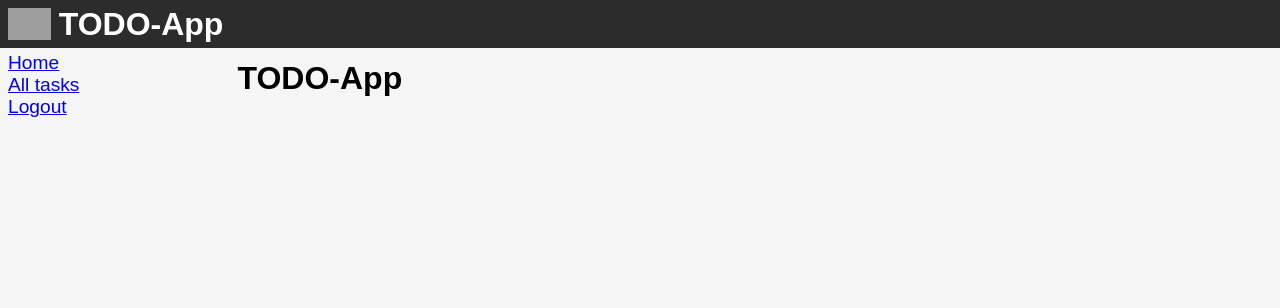
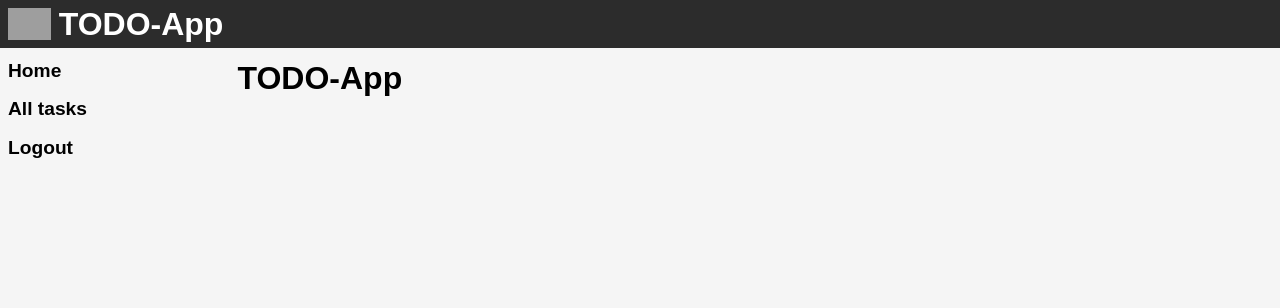
Before and after one commit to mmerklinger/todo-app, a Python web app: template todo_app/templates/index.html in a window 1280 px wide. Shown: the top 308 px of the page. Run offline with Jinja, Linux system fonts and the light colour scheme; the template is opened without the code that fills it, so the values that code supplies are empty; grey boxes are pictures that could not be loaded.

Commit message:
Update menu hyperlinks formatting

```diff
--- a/todo_app/static/styles.css
+++ b/todo_app/static/styles.css
@@ -195,6 +195,25 @@ table, th, td {
 
 .menu > nav > a {
     font-size: 1.2em;
+    line-height: 2em;
+    text-decoration: none;
+    font-weight: bold;
+}
+
+.menu > nav > a:link {
+    color: black;
+}
+
+.menu > nav > a:visited {
+    color: black;
+}
+
+.menu > nav > a:hover {
+    color: black;
+}
+
+.menu > nav > a:active {
+    color: black;
 }
 
 @media screen and (min-width: 650px) {
```
